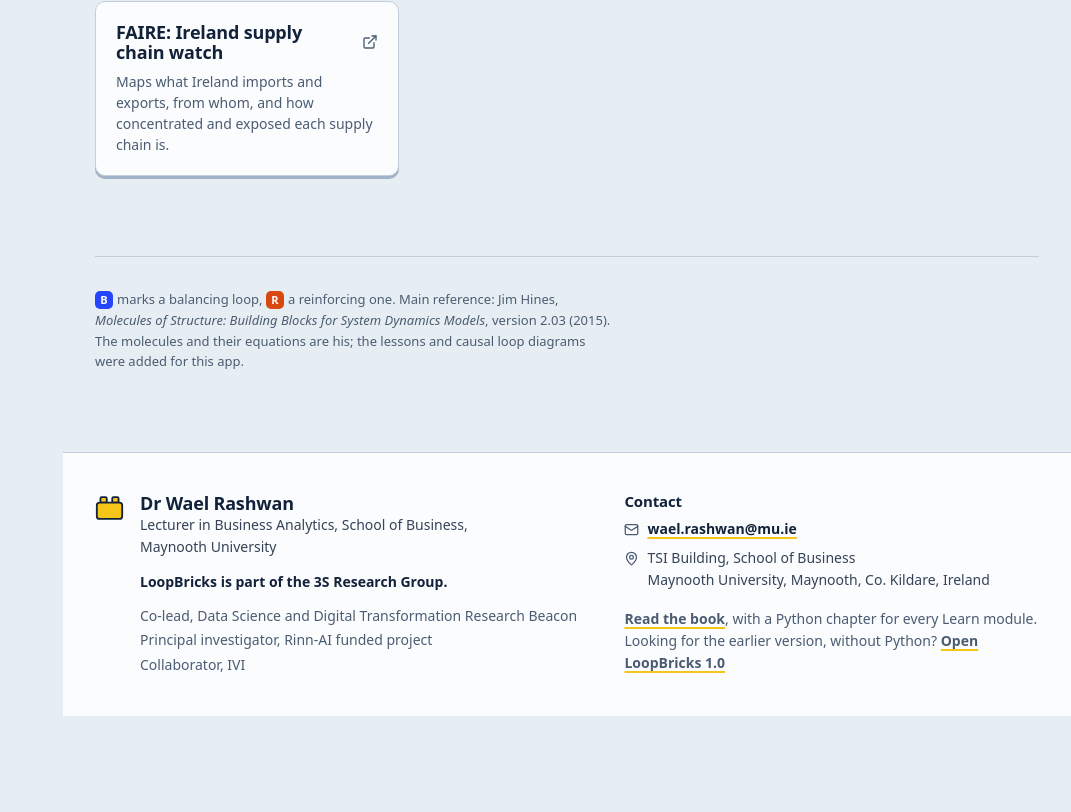
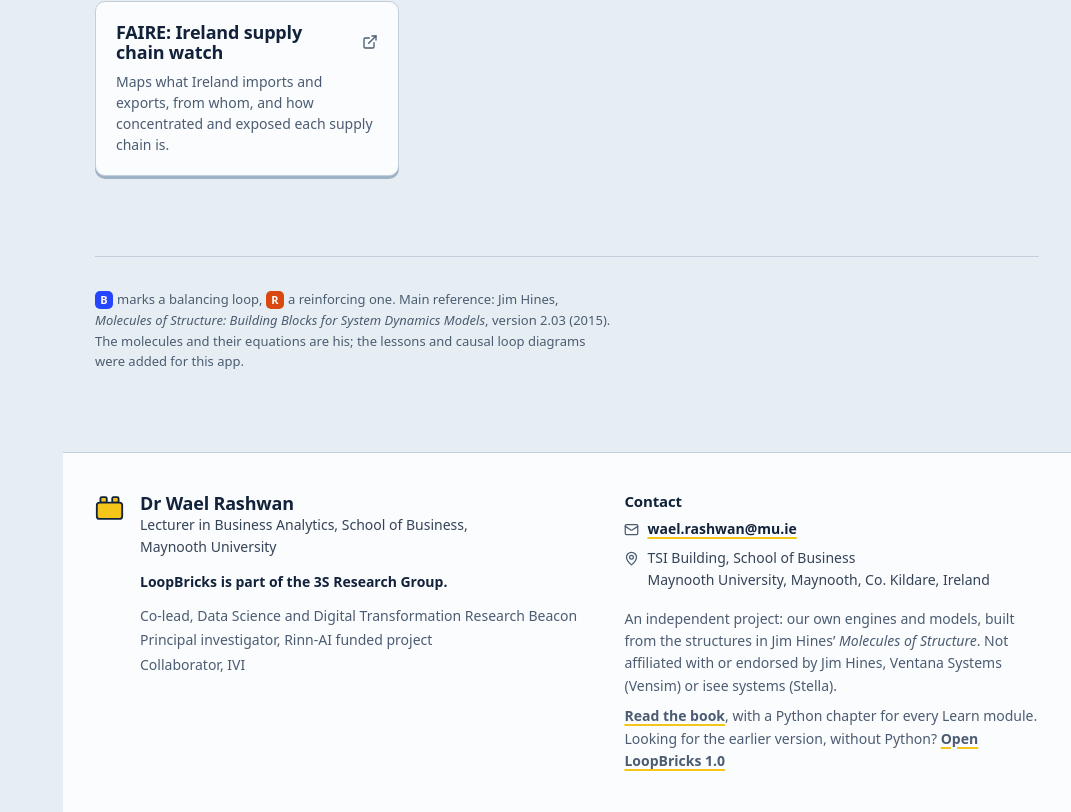
Before and after one commit to waelrash1/loopbricks, a React (Vite) app: page / in a window 1280 px wide. Shown: the part 8314-9126 px from the top of the page, without its empty margins (209-1280 px from the left). Before the commit the page ends 9030 px from the top, so only its background shows below. Built offline with nearby package versions, Linux system fonts and the light colour scheme.

Commit message:
State that LoopBricks is independent: own engines and models from Hines' published structures, no Vensim or Stella files or software, no affiliation; trademark notices in the READMEs, the book preface and the site footer

```diff
--- a/src/components/SiteFooter.tsx
+++ b/src/components/SiteFooter.tsx
@@ -36,6 +36,9 @@ export default function SiteFooter() {
             </span>
           </p>
           <p className="mt-4 text-muted-foreground">
+            An independent project: our own engines and models, built from the structures in Jim Hines&rsquo; <i>Molecules of Structure</i>. Not affiliated with or endorsed by Jim Hines, Ventana Systems (Vensim) or isee systems (Stella).
+          </p>
+          <p className="mt-2 text-muted-foreground">
             <a href="./book/" className="tlink font-semibold">Read the book</a>, with a Python chapter for every Learn module. Looking for the earlier version, without Python? <a href="./v1/" className="tlink font-semibold">Open LoopBricks 1.0</a>
           </p>
         </div>
```
Also changed, not shown: python/README.md, 2 other files (tests, documents, lock files or other folders).
